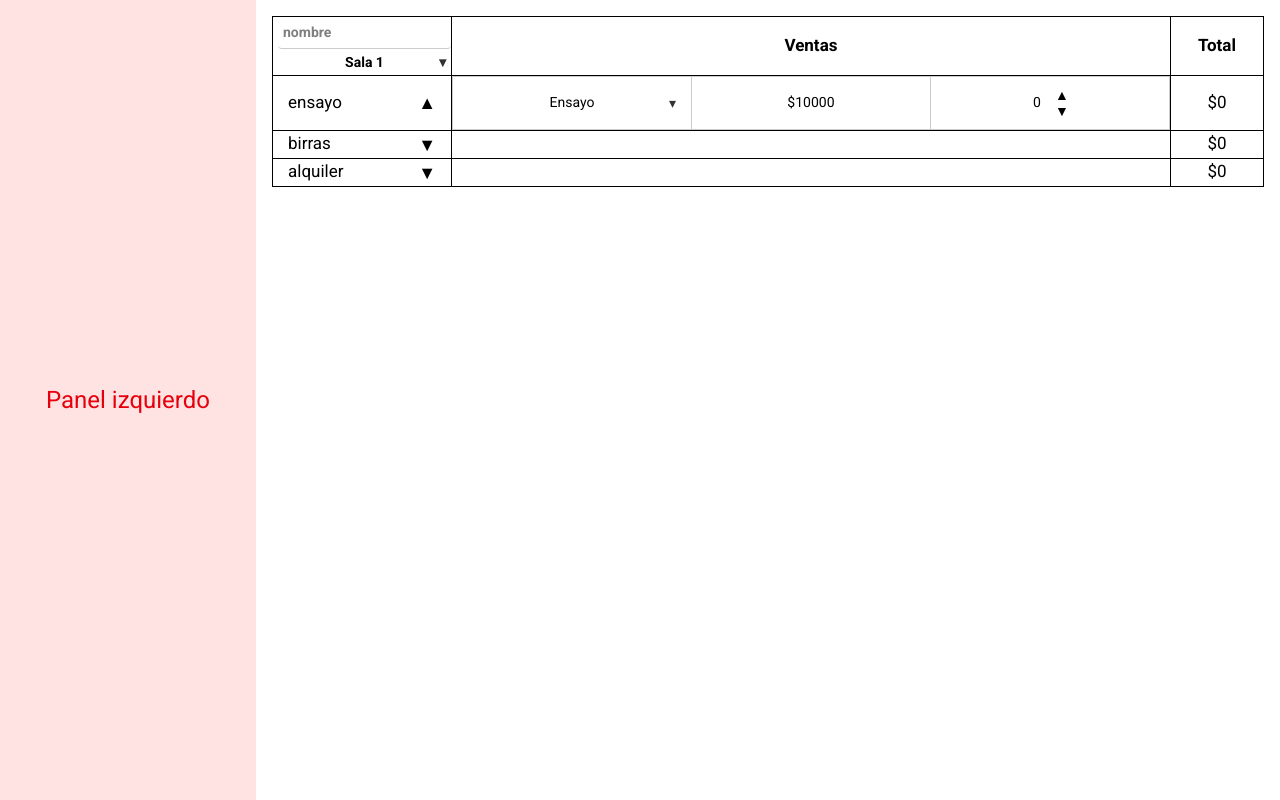
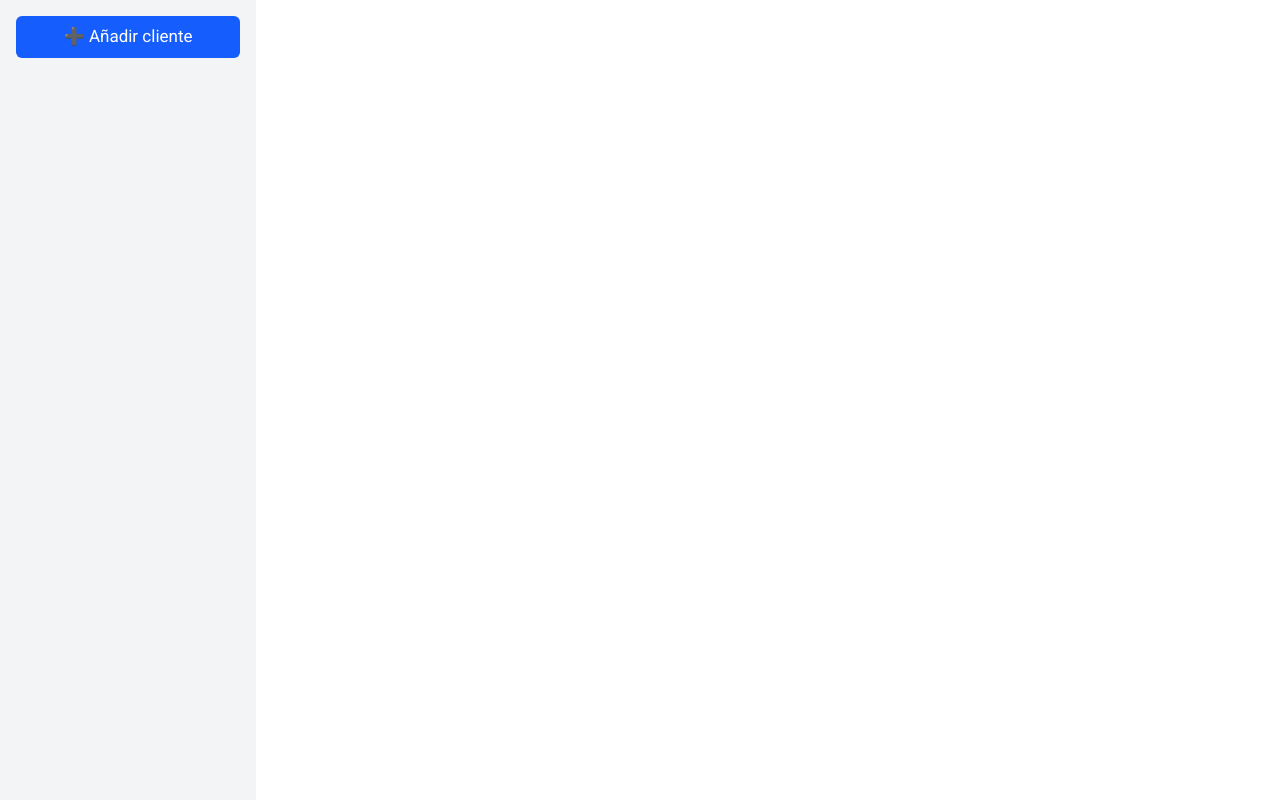
Before and after one commit to lucastrajtenberg/contabilidad_sonidal, a React (Vite) app in the folder ivanarko_sys/: page / in a window 1280 px wide. Built offline with nearby package versions, Linux system fonts and the light colour scheme.

Commit message:
add navbar prototipo para añadir y sacar clientes.

```diff
--- a/ivanarko_sys/src/App.jsx
+++ b/ivanarko_sys/src/App.jsx
@@ -1,15 +1,76 @@
+import { useState } from "react";
 import TablaCliente from "./components/TablaCliente";
 
 export default function App() {
+  /* ---------- estado global de clientes ---------- */
+  const [clientes, setClientes] = useState([]);        // array de IDs únicos
+  const [nombres,  setNombres]  = useState({});        // { id: nombre }
+  const [totales,  setTotales]  = useState({});        // { id: total }
+
+  /* ---------- helpers ---------- */
+  const addCliente = () => {
+    const id = Date.now();               // ID simple
+    setClientes((prev) => [...prev, id]);
+  };
+
+  const removeCliente = (id) => {
+    setClientes((prev) => prev.filter((c) => c !== id));
+    setNombres((prev)  => { const p={...prev};  delete p[id]; return p; });
+    setTotales((prev)  => { const p={...prev};  delete p[id]; return p; });
+  };
+
+  const handleNameChange  = (id, name)  =>
+    setNombres((p) => ({ ...p, [id]: name }));
+
+  const handleTotalChange = (id, total) =>
+    setTotales((p) => ({ ...p, [id]: total }));
+
+  /* ---------- render ---------- */
   return (
+    <div className="flex h-screen">
+      {/* NAVBAR 20 % */}
+      <aside className="w-[20%] p-4 bg-gray-100 flex flex-col gap-4">
+        <button
+          onClick={addCliente}
+          className="px-3 py-2 bg-blue-600 text-white rounded-md"
+        >
+          ➕ Añadir cliente
+        </button>
 
-    <div className="flex h-screen">
-      <div className="w-[20%] p-4 text-2xl text-red-600 bg-red-100 flex items-center justify-center">
-        Panel izquierdo
-      </div>
-      <div className="w-[80%] p-4 overflow-auto">
-        <TablaCliente />
-      </div>
+        <ul className="flex-1 overflow-y-auto divide-y">
+  {clientes.map((id) => (
+    <li
+      key={id}
+      className="flex items-center justify-between py-2 text-sm px-2 gap-2"
+    >
+      <span className="truncate max-w-[100px] flex-1">
+        {nombres[id] || "Sin nombre"}
+      </span>
+      <span className="font-mono w-[50px] text-right">
+        ${totales[id]?.toFixed(0) || 0}
+      </span>
+      <button
+        onClick={() => removeCliente(id)}
+        className="text-red-500 hover:text-red-700 ml-1"
+      >
+        ✕
+      </button>
+    </li>
+  ))}
+</ul>
+
+      </aside>
+
+      {/* PANEL PRINCIPAL 80 % */}
+      <main className="w-[80%] p-4 space-y-8 overflow-auto">
+        {clientes.map((id) => (
+          <TablaCliente
+            key={id}
+            onNameChange={(name)  => handleNameChange(id, name)}
+            onTotalChange={(tot) => handleTotalChange(id, tot)}
+          />
+        ))}
+      </main>
     </div>
   );
 }
--- a/ivanarko_sys/src/components/TablaCliente.jsx
+++ b/ivanarko_sys/src/components/TablaCliente.jsx
@@ -1,15 +1,12 @@
-import { useState } from "react";
-import "./TablaCliente.css";           // si querés estilos específicos
-// jsons de data
+import { useState, useEffect } from "react";
+import "./TablaCliente.css";
 import ensayoData from "../data/ensayo.json";
 import birrasData from "../data/birras.json";
 import alquilerData from "../data/alquiler.json";
-// componentes
 import DropdownSala from "./DropdownSala";
 import MinitablaVentas from "./MinitablaVentas";
 
-export default function TablaCliente() {
-  /** ESTADOS LOCALES  (cada tabla maneja los suyos) */
+export default function TablaCliente({ onNameChange, onTotalChange }) {
   const [expandedRows, setExpandedRows] = useState({
     ensayo: true,
     birras: false,
@@ -18,23 +15,22 @@ export default function TablaCliente() {
   const [selectedEnsayo, setSelectedEnsayo] = useState("ensayo");
   const [selectedSala, setSelectedSala] = useState("1");
   const [cantidades, setCantidades] = useState({});
+  const [clienteName, setClienteName] = useState("");
 
-  /** HANDLERS */
   const handleEnsayoChange = (e) => {
     const nuevoEnsayo = e.target.value;
     setCantidades((prev) => ({
       ...prev,
-    [selectedEnsayo]: 0,      // resetea el anterior
-    [nuevoEnsayo]: prev[nuevoEnsayo] || 0, // asegura que exista el nuevo
+      [selectedEnsayo]: 0,
+      [nuevoEnsayo]: prev[nuevoEnsayo] || 0,
     }));
     setSelectedEnsayo(nuevoEnsayo);
   };
 
-  const handleSalaChange  = (e) => setSelectedSala(e.target.value);
+  const handleSalaChange = (e) => setSelectedSala(e.target.value);
   const toggleRow = (key) =>
     setExpandedRows((p) => ({ ...p, [key]: !p[key] }));
 
-  /** HELPERS */
   const precioDe = (nombre) =>
     [...ensayoData, ...birrasData, ...alquilerData]
       .find((i) => i.nombre === nombre)?.precio || 0;
@@ -47,7 +43,8 @@ export default function TablaCliente() {
 
   const totalCat = (lista) =>
     lista.reduce(
-      (acc, item) => acc + precioDe(item.nombre) * (cantidades[item.nombre] || 0),
+      (acc, item) =>
+        acc + precioDe(item.nombre) * (cantidades[item.nombre] || 0),
       0
     );
 
@@ -57,12 +54,32 @@ export default function TablaCliente() {
       .map((i) => `${cantidades[i.nombre]} ${i.nombre}`)
       .join(", ");
 
-  /** RENDERS */
+  const totalGeneral =
+    totalCat(ensayoData) + totalCat(birrasData) + totalCat(alquilerData);
+
+  // Efecto para actualizar total al padre
+  useEffect(() => {
+    onTotalChange && onTotalChange(totalGeneral);
+  }, [cantidades, selectedEnsayo]);
+
+  // Efecto para enviar nombre al padre
+  const handleNameInput = (e) => {
+    const val = e.target.value;
+    setClienteName(val);
+    onNameChange && onNameChange(val);
+  };
+
   const renderHead = () => (
     <tr>
       <th className="col-nombre">
         <form onSubmit={(e) => e.preventDefault()} className="form-nombre">
-          <input type="text" placeholder="nombre" className="input-nombre" />
+          <input
+            type="text"
+            placeholder="nombre"
+            className="input-nombre"
+            value={clienteName}
+            onChange={handleNameInput}
+          />
         </form>
         <DropdownSala value={selectedSala} onChange={handleSalaChange} />
       </th>
@@ -96,7 +113,8 @@ export default function TablaCliente() {
           cantidades[selectedEnsayo] > 0 && (
             <span className="resumen-colapsado">
               {cantidades[selectedEnsayo]}{" "}
-              {selectedEnsayo.charAt(0).toUpperCase() + selectedEnsayo.slice(1)}
+              {selectedEnsayo.charAt(0).toUpperCase() +
+                selectedEnsayo.slice(1)}
             </span>
           )
         ) : resumenConsumos(data) ? (
@@ -113,8 +131,8 @@ export default function TablaCliente() {
       <table className="tabla w-full border border-gray-300">
         <thead>{renderHead()}</thead>
         <tbody>
-          {renderRow("ensayo",   ensayoData)}
-          {renderRow("birras",   birrasData)}
+          {renderRow("ensayo", ensayoData)}
+          {renderRow("birras", birrasData)}
           {renderRow("alquiler", alquilerData)}
         </tbody>
       </table>
```
Lines whose indentation alone changed are shown as unchanged.
